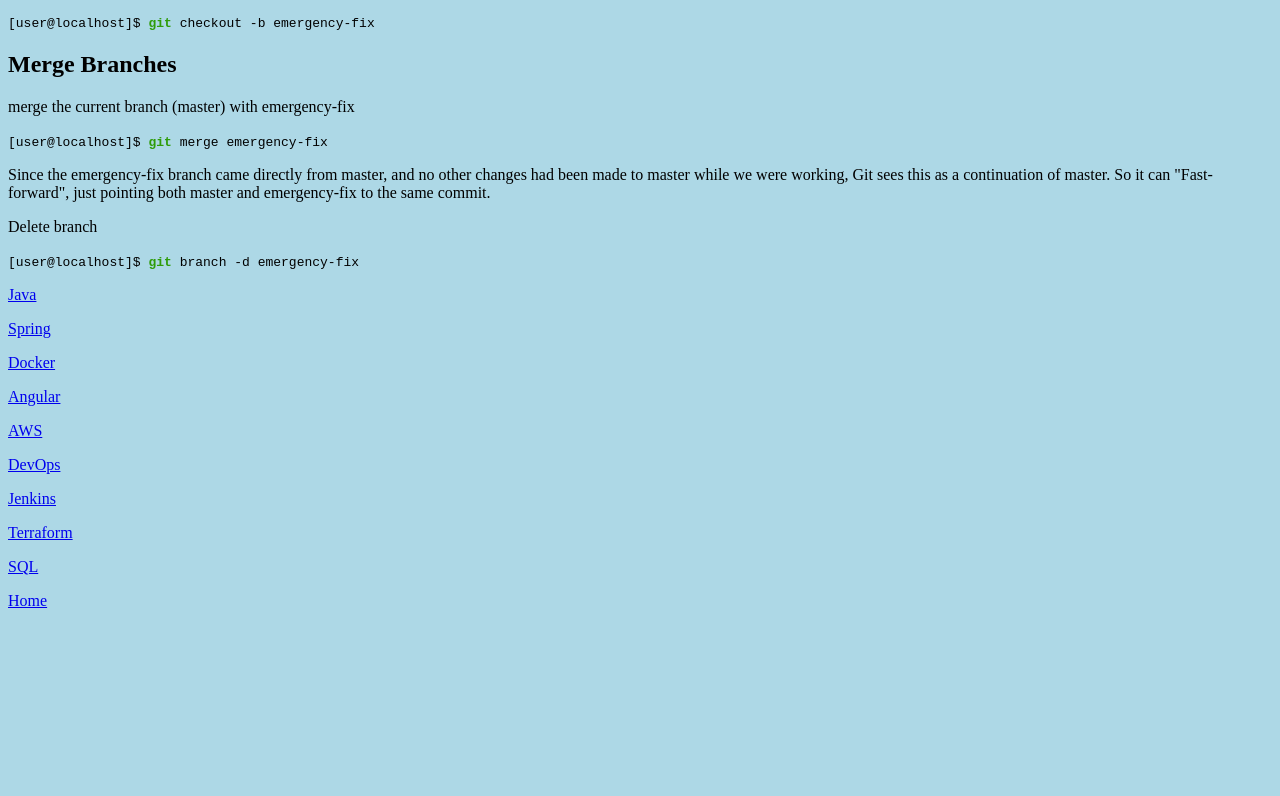
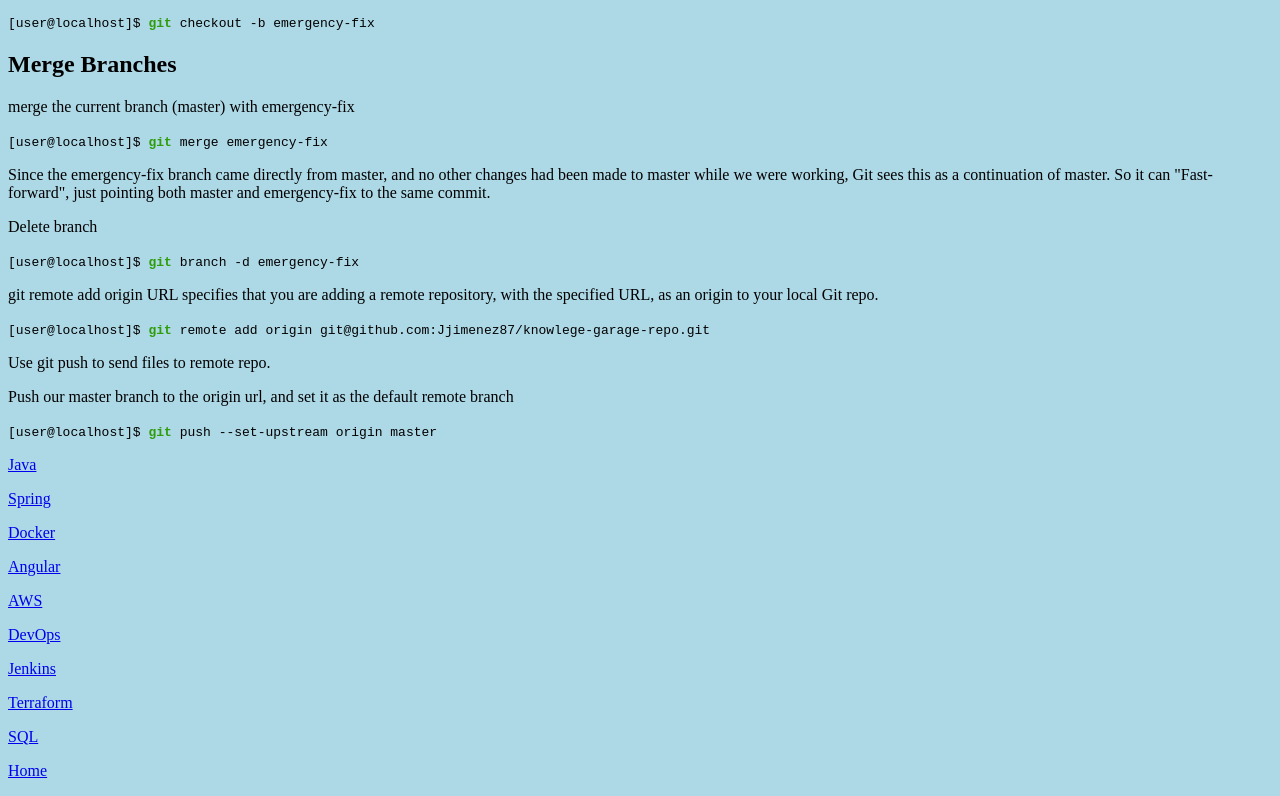
Before and after one commit to Jjimenez87/Jjimenez87.github.io, a plain HTML site: page git.html in a window 1280 px wide. Shown: the part 3974-4770 px from the top of the page. Before the commit the page ends 4600 px from the top, so only its background shows below. Drawn offline with Linux system fonts and the light colour scheme.

Commit message:
added new changes to git.html

```diff
--- a/git.html
+++ b/git.html
@@ -150,6 +150,11 @@
 		<p>Since the emergency-fix branch came directly from master, and no other changes had been made to master while we were working, Git sees this as a continuation of master. So it can "Fast-forward", just pointing both master and emergency-fix to the same commit.</p>
 		<p>Delete branch</p>
 		<code>[user@localhost]$ <strong style="color: #2f9c0a">git</strong> branch -d emergency-fix</code>
+		<p>git remote add origin URL specifies that you are adding a remote repository, with the specified URL, as an origin to your local Git repo.<p>
+		<code>[user@localhost]$ <strong style="color: #2f9c0a">git</strong> remote add origin git@github.com:Jjimenez87/knowlege-garage-repo.git</code>
+		<p>Use git push to send files to remote repo.</p>
+		<p>Push our master branch to the origin url, and set it as the default remote branch</p>
+		<code>[user@localhost]$ <strong style="color: #2f9c0a">git</strong> push --set-upstream origin master</code>
 
 		<p><a href="java.html">Java</a></p>
 		<p><a href="spring.html">Spring</a></p>
```
